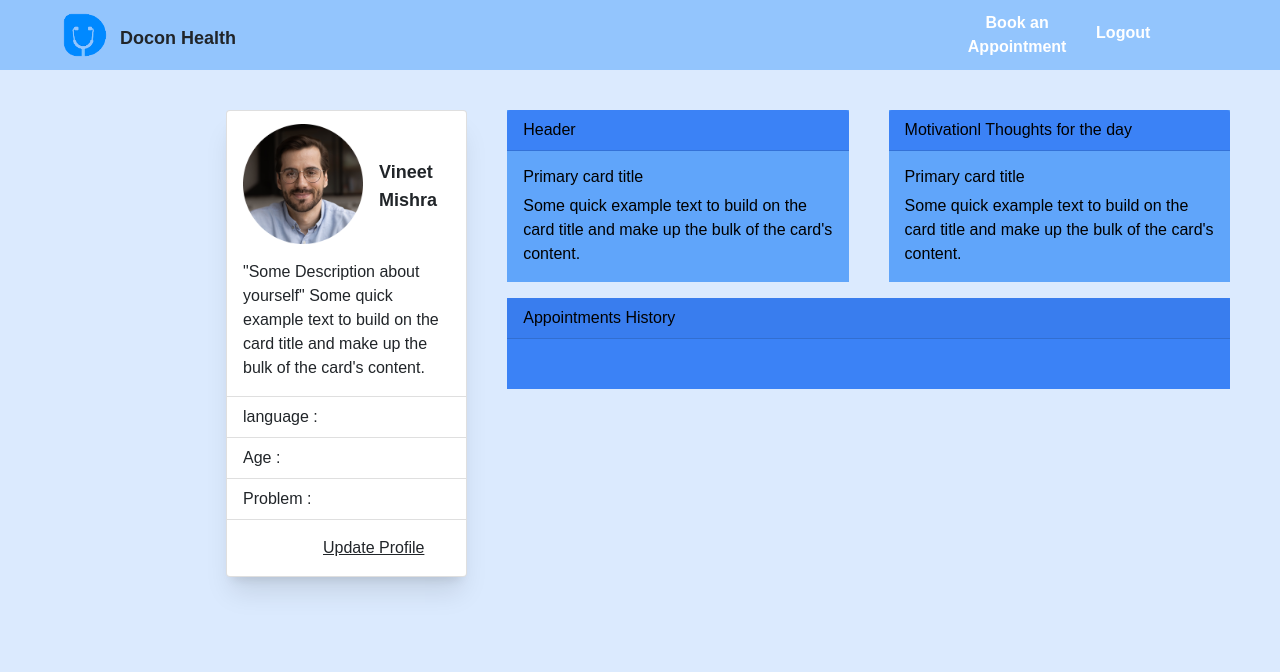
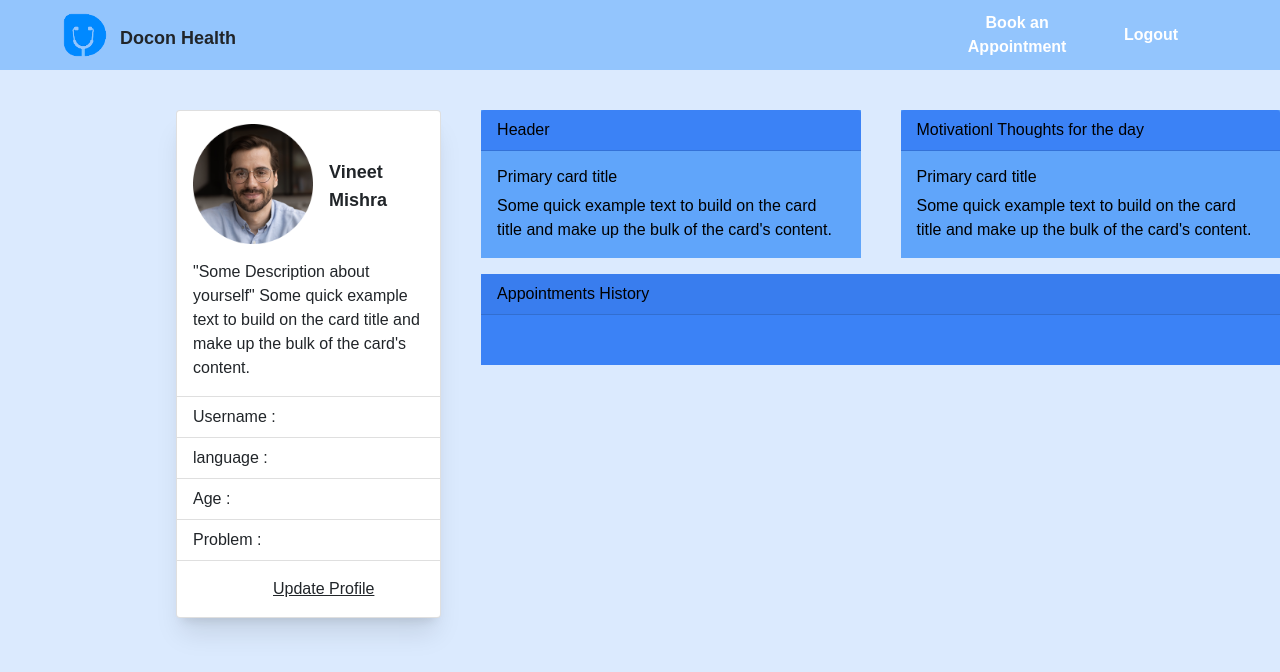
Before and after one commit to Akshat12210/TalkFree, a PHP site: page /user_dashboard.html in a window 1280 px wide. Shown: the top 672 px of the page. Run offline with PHP 8.4, Linux system fonts and the light colour scheme; some libraries are stand-ins or nearby versions.

Commit message:
dash boearad chnaged

```diff
--- a/index.css
+++ b/index.css
@@ -145,7 +145,7 @@
   left: 25%;
   top: 0;
   width: 50%; /* Full width */
-  height: 100%; /* Full height */
+  height: 98%; /* Full height */
   overflow: auto; /* Enable scroll if needed */
   background-color: rgb(0,0,0); /* Fallback color */
   background-color: rgba(0,0,0,0.4); /* Black w/ opacity */
--- a/user_dashboard.html
+++ b/user_dashboard.html
@@ -30,8 +30,8 @@
         <div class="nav_right flex">
 
           <div class="wrapper-coponents flex ">
-          <button onclick="document.getElementById('id01').style.display='block'"class="component-btn1 font-bold mt-0 text-white">Book an Appointment</button>
-          <button class="component-btn2 text-white flex flex-col mt-2.5 mx-4 font-bold">Logout</button>
+          <button onclick="document.getElementById('id01').style.display='block'"class="component-btn1 font-bold mt-0 text-white"><span class="hover:text-black">Book an Appointment</span></button>
+          <button class="component-btn2 text-white flex flex-col py-3 mx-4 font-bold items-center py-2 "><span class="hover:text-black">Logout</span></button>
          </div>
 
 
@@ -48,20 +48,21 @@
 
                    <input class="px-2 py-2 text-lg" type="time" id="appt" name="appt" required>
 
-                   <label class="my-4 text-lg" for ="">Choose the way you want to talk.</label>
+                   <label class="mt-4 mb-2 text-lg" for ="">Choose the way you want to talk.</label>
                    <div class="talk-component">
                      <input type="radio" checked="checked" name="remember" ><span class="text-lg">Video call</span>
                      <span class="ml-4"></span>
                      <input type="radio" checked="checked" name="remember" > <span class="text-lg">Voice call</span>
                      <span class="ml-4"></span>
                      <input type="radio" checked="checked" name="remember" > <span class="text-lg">Chat</span>
-
+                    </div>
+                    <span class="my-2"></span>
                   <button class="Book bg-green-700 py-3 text-white" type="submit">Book</button>
 
+
+                <div class="container mx-52 px-6">
+                  <button type="button" onclick="document.getElementById('id01').style.display='none'" class="cancelbtn bg-red-500 text-white">Cancel</button>
                 </div>
-
-                <div class="container justi " style="background-color:#f1f1f1">
-                  <button type="button" onclick="document.getElementById('id01').style.display='none'" class="cancelbtn bg-red-500 text-white">Cancel</button>
               </form>
             </div>
 <script>
@@ -112,6 +113,7 @@
           </p>
         </div>
         <ul class="list-group list-group-flush">
+          <li class="list-group-item">Username : </li>
           <li class="list-group-item">language : </li>
           <li class="list-group-item">Age : </li>
           <li class="list-group-item">Problem : </li>
```
